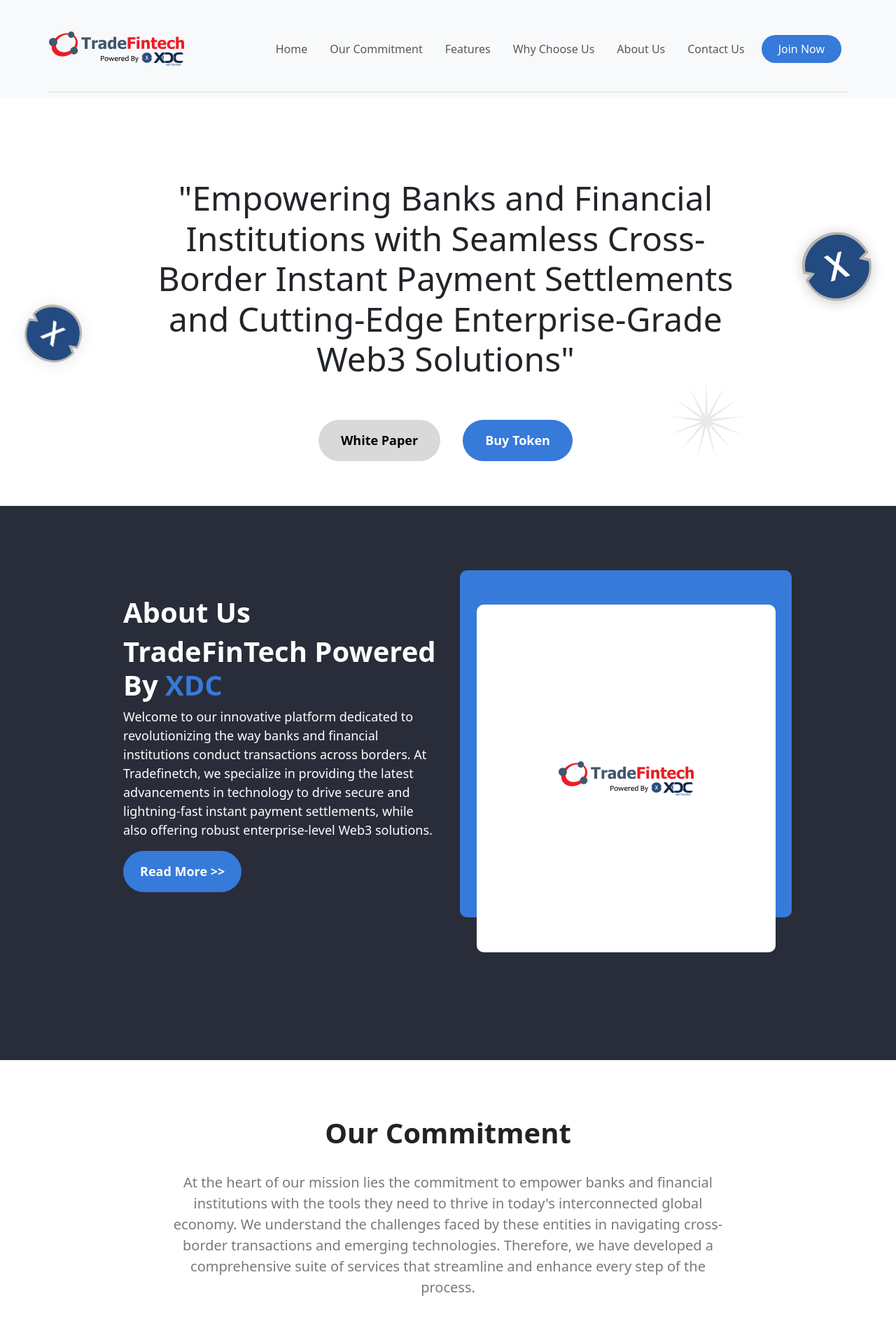
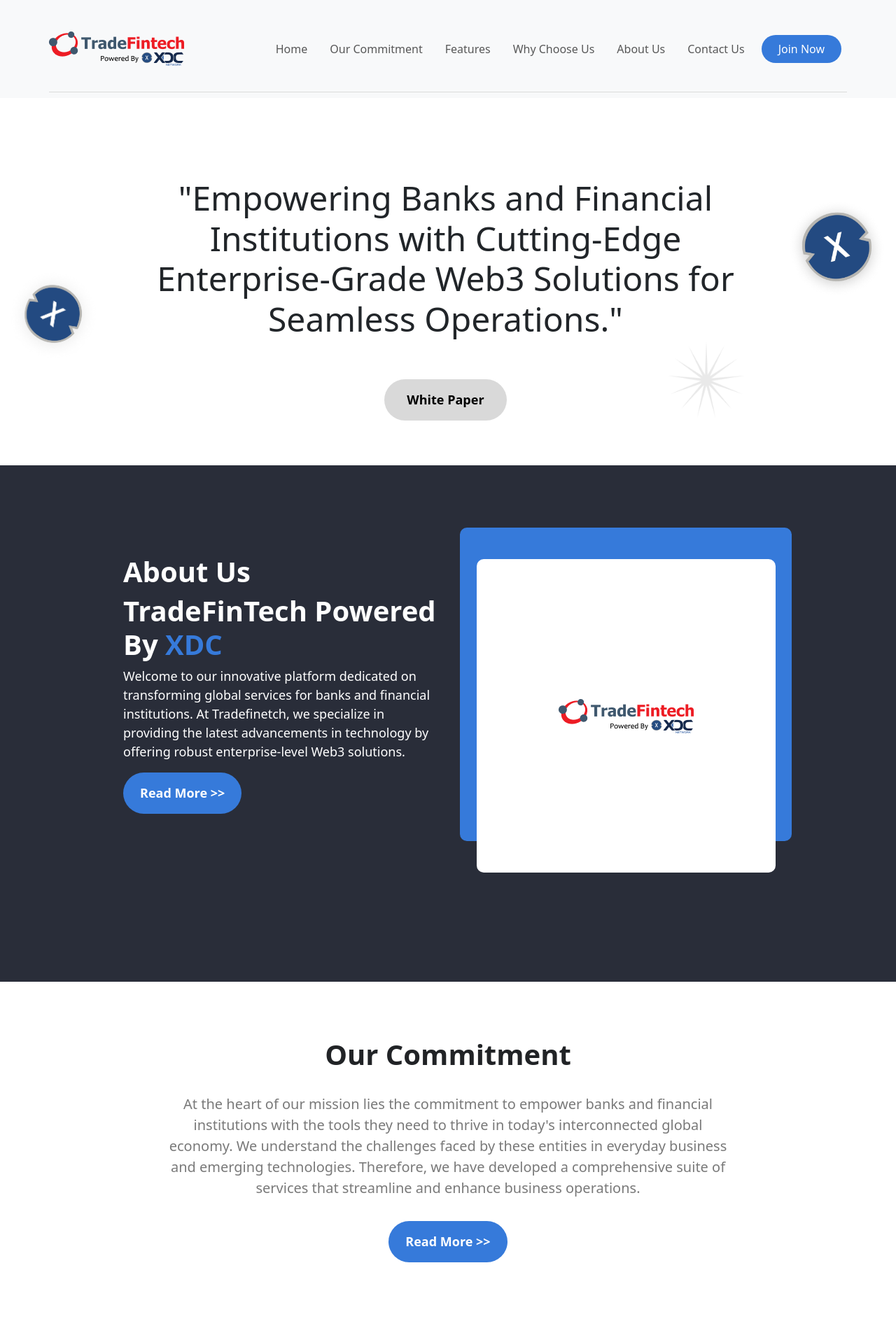
Before and after one commit to XinFinOrg/TradeFinTech, a React (Create React App) app: page / in a window 1280 px wide. Shown: the top 1885 px of the page at 70% size. Built offline with nearby package versions, Linux system fonts and the light colour scheme.

Commit message:
minor updates

```diff
--- a/src/Pages/Home.js
+++ b/src/Pages/Home.js
@@ -13,11 +13,11 @@
 } from "../assets/images";
 
 const featureArray = [
-  {
-    title: "Cross-Border Instant Payment Settlements",
-    image: feature1,
-    desc: "Seamlessly execute cross-border transactions with unprecedented speed and efficiency...",
-  },
+  // {
+  //   title: "Cross-Border Instant Payment Settlements",
+  //   image: feature1,
+  //   desc: "Seamlessly execute cross-border transactions with unprecedented speed and efficiency...",
+  // },
   {
     title: "Enterprise-Grade Web3 Solutions",
     image: feature2,
@@ -89,15 +89,14 @@
         <img src={round1} alt="" className="home_img left" />
         <div>
           <h1 className="home_title">
-            "Empowering Banks and Financial Institutions with Seamless
-            Cross-Border Instant Payment Settlements and Cutting-Edge
-            Enterprise-Grade Web3 Solutions"
+            "Empowering Banks and Financial Institutions with Cutting-Edge
+            Enterprise-Grade Web3 Solutions for Seamless Operations."
           </h1>
           <div className="btn-section">
             <img src={star} alt="" className="home_star_img" />
             <div className="btn-container">
               <Button className="btn-container_first-btn">White Paper</Button>
-              <Button className="btn-container_second-btn">Buy Token</Button>
+              {/* <Button className="btn-container_second-btn">Buy Token</Button> */}
             </div>
           </div>
         </div>
@@ -113,12 +112,9 @@
             TradeFinTech Powered By <span className="sub-text"> XDC </span>
           </h1>
           <p className="aboutus-desc">
-            Welcome to our innovative platform dedicated to revolutionizing the
-            way banks and financial institutions conduct transactions across
-            borders. At Tradefinetch, we specialize in providing the latest
-            advancements in technology to drive secure and lightning-fast
-            instant payment settlements, while also offering robust
-            enterprise-level Web3 solutions.
+          Welcome to our innovative platform dedicated on transforming global services for
+          banks and financial institutions. At Tradefinetch, we specialize in providing the
+          latest advancements in technology by offering robust enterprise-level Web3 solutions.
           </p>
           <Button className="aboutus-btn">Read More {">>"}</Button>
         </div>
@@ -136,12 +132,12 @@
       <div id="commitment" className="commitment-section">
         <h1 className="commitment-title">Our Commitment</h1>
         <p className="commitment-desc">
-          At the heart of our mission lies the commitment to empower banks and
-          financial institutions with the tools they need to thrive in today's
-          interconnected global economy. We understand the challenges faced by
-          these entities in navigating cross-border transactions and emerging
-          technologies. Therefore, we have developed a comprehensive suite of
-          services that streamline and enhance every step of the process.
+        At the heart of our mission lies the commitment to empower
+        banks and financial institutions with the tools they need to
+        thrive in today's interconnected global economy. We understand
+        the challenges faced by these entities in everyday business and emerging
+        technologies. Therefore, we have developed a comprehensive suite of services that
+        streamline and enhance business operations.
         </p>
         <Button className="commitment-btn">Read More {">>"}</Button>
       </div>
@@ -254,22 +250,22 @@
               placeholder="Enter Your Email"
             />
           </div>
-          <div className="form-control">
+          {/* <div className="form-control">
             <p>Investment capacity in FXD</p>
             <input
               type="text"
               className="input"
               placeholder="Enter Your Answer"
             />
-          </div>
-          <div className="form-control">
+          </div> */}
+          {/* <div className="form-control">
             <p>XDC addess to whitelist to allow minting of FXD</p>
             <input
               type="text"
               className="input"
               placeholder="Enter Your Answer"
             />
-          </div>
+          </div> */}
           <div className="form-control">
             <p>Comments</p>
             <input
@@ -285,7 +281,7 @@
       {/* footer */}
 
       <div className="footer">
-        <p>Copyright@ 2023 TradeFinex. All Rights Reserved.</p>
+        <p>Copyright@ 2023 <a href = "https://www.tradefinex.org/" target="_blank">TradeFinex</a>. All Rights Reserved.</p>
       </div>
     </div>
   );
```
